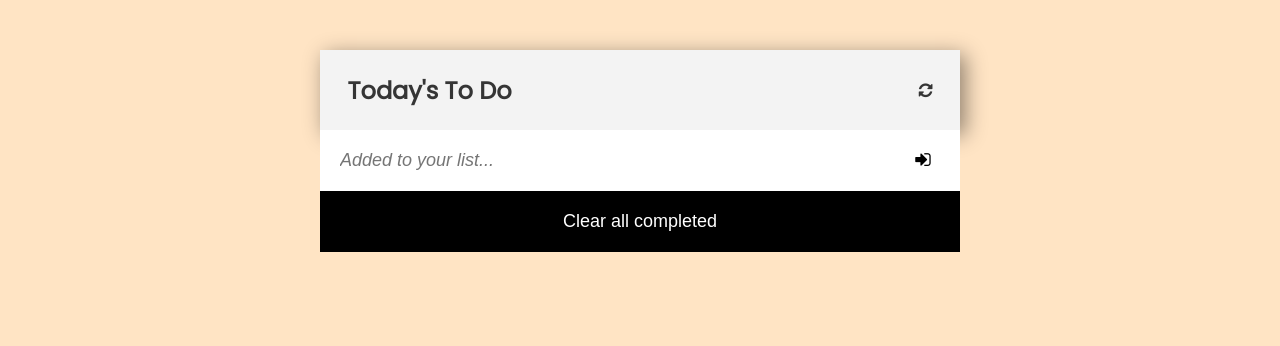
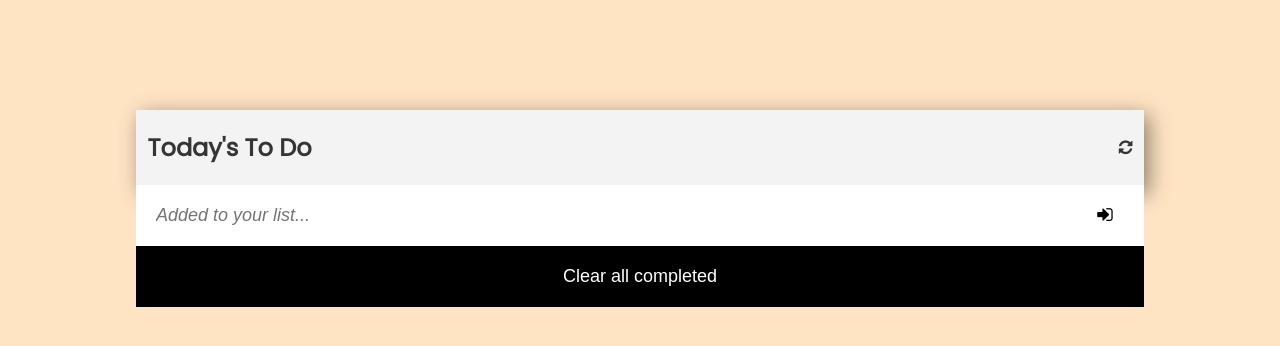
Before and after one commit to aubinleyoung/To-Do-List-App, a website built with webpack: page src/index.html in a window 1280 px wide. Built offline with nearby package versions, Linux system fonts and the light colour scheme; a web font is replaced by a local one.

Commit message:
Add responsiveness to the Application

```diff
--- a/src/style.css
+++ b/src/style.css
@@ -8,28 +8,26 @@ body {
   background-color: bisque;
   height: 100vh;
   margin: 0;
-  display: flex;
-  flex-direction: column;
-  justify-content: center;
-  align-items: center;
   font-family: 'Poppins', sans-serif;
-  padding: 20px;
+  padding: 10px;
   min-height: 100vh;
+  text-align: center;
 }
 
 #todolist-app-section {
-  width: 50%;
+  position: relative;
+  margin: auto;
   height: 10vh;
-  margin: auto;
   box-shadow: 5px 5px 20px rgba(0, 0, 0, 0.445);
-  position: absolute;
-  top: 50px;
+  width: 80%;
+  top: 100px;
+  display: flex;
+  flex-direction: column;
 }
 
 .header {
   display: flex;
   justify-content: space-around;
-  gap: 22em;
   align-items: center;
   margin: 0;
   background-color: rgb(243, 243, 243);
@@ -43,7 +41,37 @@ form {
   display: flex;
   align-items: center;
   background-color: #fff;
-  padding-right: 15px;
+  width: 100%;
+}
+
+.inputs {
+  width: 100%;
+  font-size: 18px;
+  margin: 0;
+  border: none;
+  outline: none;
+  font-style: italic;
+}
+
+input {
+  width: 100%;
+  font-size: 18px;
+  padding: 10px 20px;
+  margin: 0;
+  border: none;
+  outline: none;
+  font-style: italic;
+}
+
+.remouveAll {
+  cursor: pointer;
+  font-size: 18px;
+  margin: 0;
+  padding: 20px;
+  width: 100%;
+  border: none;
+  background-color: black;
+  color: white;
 }
 
 .change {
@@ -60,24 +88,13 @@ form {
   justify-content: space-between;
 }
 
-.remouveAll {
-  cursor: pointer;
-  font-size: 18px;
-  margin: 0;
-  padding: 20px;
-  width: 100%;
-  border: none;
-  background-color: black;
-  color: white;
-}
-
 form button {
   width: 10%;
   background-color: #fff;
   cursor: pointer;
   font-size: 18px;
   margin: 0;
-  padding: 20px;
+  padding: 20px 38px 20px 20px;
   border: none;
 }
 
@@ -90,7 +107,6 @@ form button {
 .list button {
   font-size: 15px;
   padding: 5px 7px;
-  width: 14%;
   border-radius: 15px;
   box-shadow: 5px 5px 10px rgba(0, 0, 0, 0.445);
   background-color: black;
@@ -110,17 +126,6 @@ form i {
   margin-left: 0;
 }
 
-input {
-  background-color: #fff;
-  font-size: 18px;
-  padding: 10px 20px;
-  margin: 0;
-  width: 97%;
-  border: none;
-  outline: none;
-  font-style: italic;
-}
-
 #TodoList {
   width: 5%;
 }
@@ -137,3 +142,51 @@ input {
 .complete .text-area {
   text-decoration: line-through;
 }
+
+@media screen and (min-width: 1024px) {
+  .header {
+    display: flex;
+    justify-content: space-around;
+    gap: 49em;
+    align-items: center;
+    margin: 0;
+    background-color: rgb(243, 243, 243);
+    width: 100%;
+    height: 10vh;
+    color: rgb(53, 53, 53);
+  }
+
+  .inputs {
+    width: 100%;
+    font-size: 18px;
+    padding: 10px 20px;
+    margin: 0;
+    border: none;
+    outline: none;
+    font-style: italic;
+  }
+
+  form button {
+    width: 10%;
+    background-color: #fff;
+    cursor: pointer;
+    font-size: 18px;
+    margin: 0;
+    padding: 20px 20px 20px 20px;
+    border: none;
+  }
+
+  .list button {
+    font-size: 15px;
+    padding: 5px 7px;
+    width: 10%;
+    border-radius: 15px;
+    box-shadow: 5px 5px 10px rgba(0, 0, 0, 0.445);
+    background-color: black;
+    color: white;
+    -webkit-border-radius: 15px;
+    -moz-border-radius: 15px;
+    -ms-border-radius: 15px;
+    -o-border-radius: 15px;
+  }
+}
```
